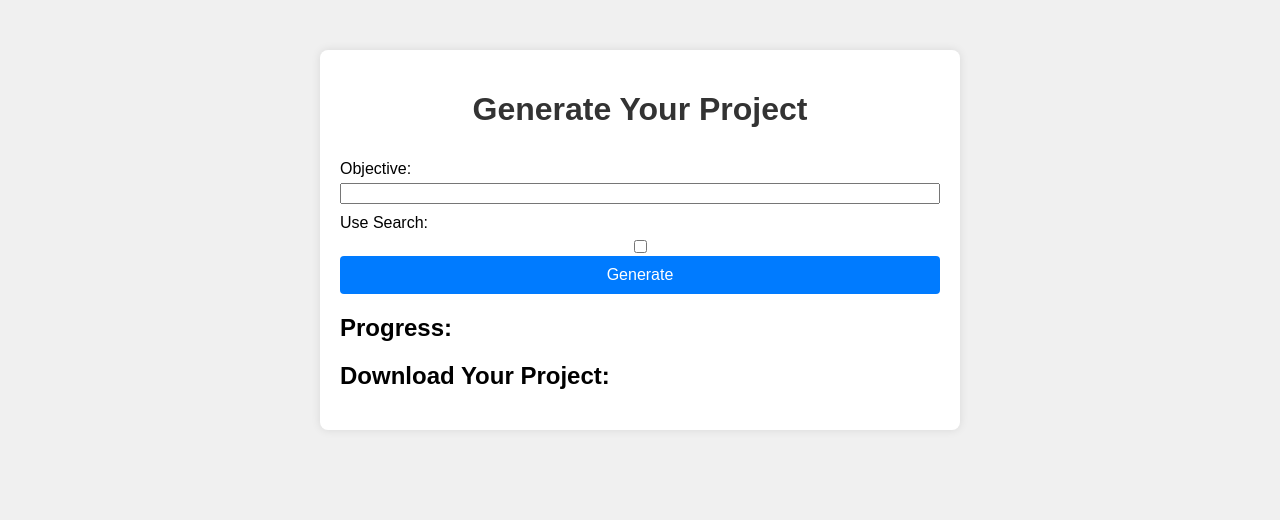
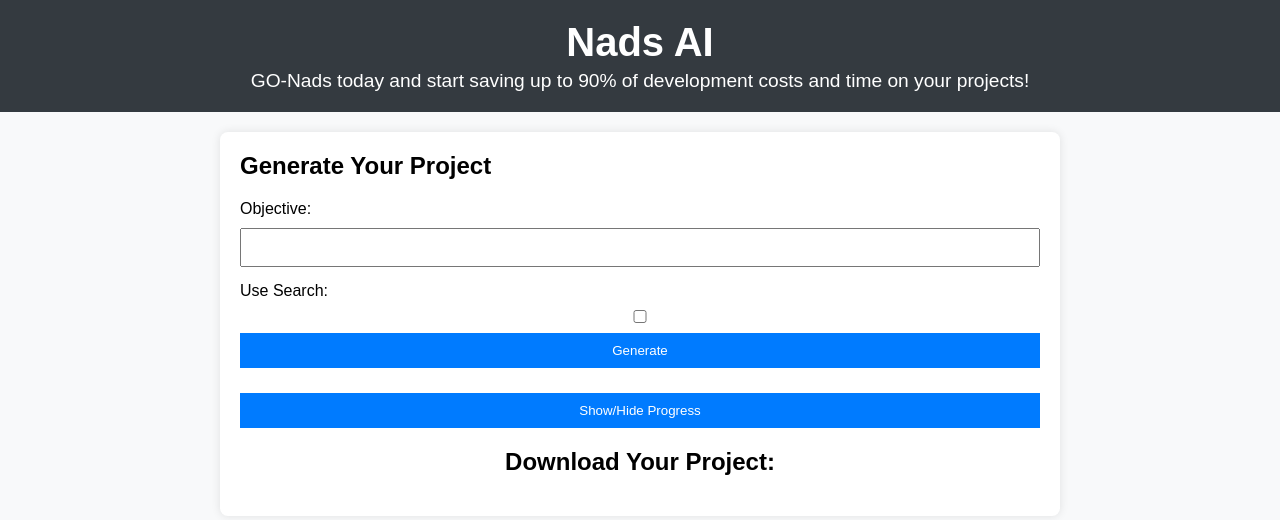
Before and after one commit to Rat5ak/NadsAI, a Flask app: page / in a window 1280 px wide. Shown: the top 520 px of the page. Run offline with Flask 3, Linux system fonts and the light colour scheme; some libraries are stand-ins or nearby versions.

Commit message:
looks less jank

```diff
--- a/static/styles.css
+++ b/static/styles.css
@@ -1,52 +1,113 @@
 body {
     font-family: Arial, sans-serif;
-    background-color: #f0f0f0;
     margin: 0;
     padding: 0;
+    background-color: #f8f9fa;
+}
+
+header {
+    background-color: #343a40;
+    color: white;
+    padding: 20px 0;
+    text-align: center;
+}
+
+.header-content h1 {
+    margin: 0;
+    font-size: 2.5em;
+}
+
+.header-content p {
+    margin: 5px 0 0;
+    font-size: 1.2em;
 }
 
 .container {
-    max-width: 600px;
-    margin: 50px auto;
-    background: white;
+    max-width: 800px;
+    margin: 20px auto;
     padding: 20px;
+    background-color: white;
     box-shadow: 0 0 10px rgba(0, 0, 0, 0.1);
     border-radius: 8px;
 }
 
-h1 {
-    text-align: center;
-    color: #333;
+h2 {
+    margin-top: 0;
 }
 
-form {
-    display: flex;
-    flex-direction: column;
-}
-
-label {
+form label {
+    display: block;
     margin: 10px 0 5px;
 }
 
-textarea {
+form input[type="text"],
+form input[type="checkbox"],
+form button {
     width: 100%;
-    height: 100px;
     padding: 10px;
-    border: 1px solid #ccc;
-    border-radius: 4px;
-    resize: vertical;
+    margin: 5px 0;
+    box-sizing: border-box;
 }
 
-button {
-    padding: 10px 15px;
-    border: none;
-    border-radius: 4px;
+form button {
     background-color: #007bff;
     color: white;
-    font-size: 16px;
+    border: none;
     cursor: pointer;
 }
 
-button:hover {
+form button:hover {
     background-color: #0056b3;
 }
+
+#loading {
+    text-align: center;
+    margin-top: 20px;
+}
+
+#loading img {
+    width: 50px;
+    height: 50px;
+}
+
+#progress-section {
+    margin-top: 20px;
+}
+
+#progress-section button {
+    display: block;
+    margin: 10px 0;
+    width: 100%;
+    padding: 10px;
+    background-color: #007bff;
+    color: white;
+    border: none;
+    cursor: pointer;
+}
+
+#progress-section button:hover {
+    background-color: #0056b3;
+}
+
+#progress {
+    margin-top: 10px;
+}
+
+#download {
+    margin-top: 20px;
+    text-align: center;
+}
+
+#download-link {
+    display: inline-block;
+    text-decoration: none;
+    color: white;
+    background-color: #007bff;
+    padding: 10px 20px;
+    border-radius: 5px;
+    margin-top: 10px;
+}
+
+#download-link:hover {
+    background-color: #0056b3;
+}
--- a/templates/index.html
+++ b/templates/index.html
@@ -3,13 +3,19 @@
 <head>
     <meta charset="UTF-8">
     <meta name="viewport" content="width=device-width, initial-scale=1.0">
-    <title>Project Generator</title>
+    <title>Nads AI Project Generator</title>
     <link rel="stylesheet" href="{{ url_for('static', filename='styles.css') }}">
     <script src="https://cdn.socket.io/4.0.0/socket.io.min.js"></script>
 </head>
 <body>
+    <header>
+        <div class="header-content">
+            <h1>Nads AI</h1>
+            <p>GO-Nads today and start saving up to 90% of development costs and time on your projects!</p>
+        </div>
+    </header>
     <div class="container">
-        <h1>Generate Your Project</h1>
+        <h2>Generate Your Project</h2>
         <form id="generate-form">
             <label for="objective">Objective:</label>
             <input type="text" id="objective" name="objective" required>
@@ -17,10 +23,21 @@
             <input type="checkbox" id="use_search" name="use_search">
             <button type="submit">Generate</button>
         </form>
-        <div id="progress">
-            <h2>Progress:</h2>
-            <ul id="progress-list"></ul>
+
+        <!-- Spinning Wheel -->
+        <div id="loading" style="display: none;">
+            <img src="{{ url_for('static', filename='spinner.gif') }}" alt="Loading...">
         </div>
+
+        <!-- Collapsible Progress Section -->
+        <div id="progress-section">
+            <button type="button" onclick="toggleProgress()">Show/Hide Progress</button>
+            <div id="progress" style="display: none;">
+                <h2>Progress:</h2>
+                <ul id="progress-list"></ul>
+            </div>
+        </div>
+
         <div id="download">
             <h2>Download Your Project:</h2>
             <a id="download-link" href="#" style="display: none;">
@@ -29,11 +46,14 @@
             </a>
         </div>
     </div>
+
     <script>
         const socket = io();
         const form = document.getElementById('generate-form');
         const progressList = document.getElementById('progress-list');
         const downloadLink = document.getElementById('download-link');
+        const loading = document.getElementById('loading');
+        const progressDiv = document.getElementById('progress');
 
         form.addEventListener('submit', function(event) {
             event.preventDefault();
@@ -42,18 +62,29 @@
                 method: 'POST',
                 body: formData
             });
+            loading.style.display = 'block'; // Show loading spinner
         });
 
         socket.on('progress_update', function(data) {
             const li = document.createElement('li');
-            li.textContent = data.message; // Use textContent instead of innerHTML
+            li.textContent = data.message;
             progressList.appendChild(li);
         });
 
         socket.on('zip_ready', function(data) {
+            loading.style.display = 'none'; // Hide loading spinner
             downloadLink.href = data.zip_url;
             downloadLink.style.display = 'block';
+            downloadLink.scrollIntoView({ behavior: 'smooth' }); // Scroll to download link
         });
+
+        function toggleProgress() {
+            if (progressDiv.style.display === 'none') {
+                progressDiv.style.display = 'block';
+            } else {
+                progressDiv.style.display = 'none';
+            }
+        }
     </script>
 </body>
 </html>
```
